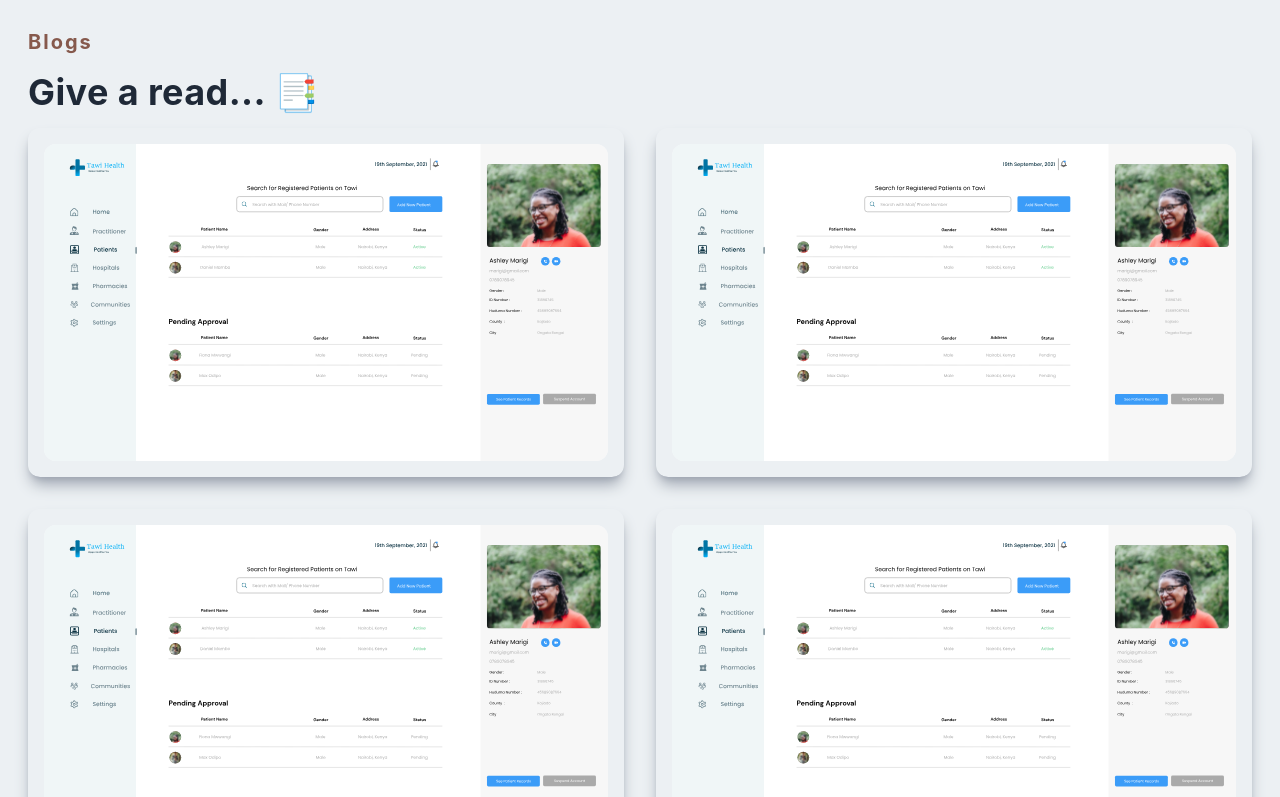
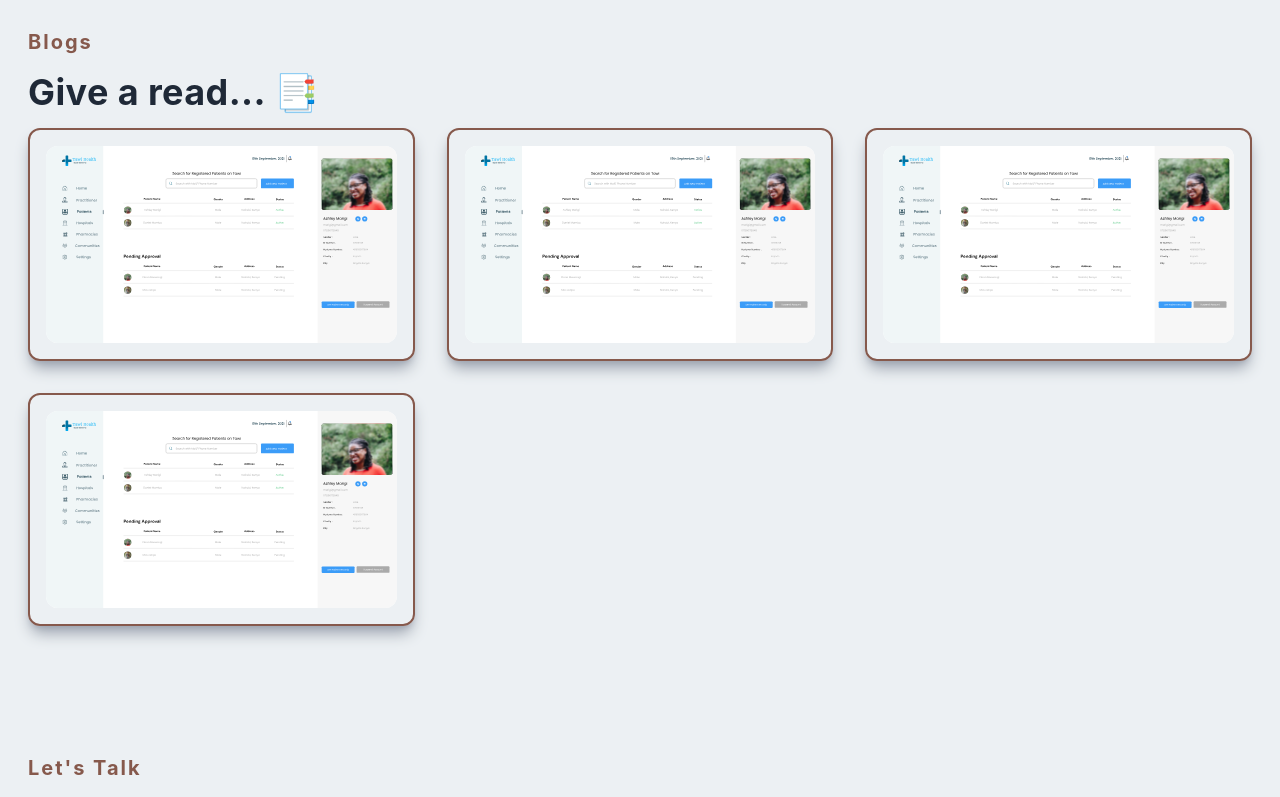
Before and after one commit to CollyneJumah/Build-for-the-weekend, a Next.js app: page / in a window 1280 px wide. Shown: the part 2320-3117 px from the top of the page. Built offline with nearby package versions, Linux system fonts and the light colour scheme.

Commit message:
chore: wip on project page design 1. changing content to blog

```diff
--- a/components/Projects.jsx
+++ b/components/Projects.jsx
@@ -10,7 +10,7 @@ export const Projects = () => {
         <div className="max-w-[1240px] mx-auto px-2 py-16">
             <p className='capitalize text-xl tracking-widest text-[#86594c] font-bold'>Blogs</p>
             <h2 className='py-4'>Give a read... 📑</h2>
-            <div className="grid md:grid-cols-2 gap-8">
+            <div className="grid md:grid-cols-3 lg:grid-cols-3 gap-8">
                 <ProjectItemsProps
                     title="Tawi Health Platform"
                     backgroundImage={tawiImage}
--- a/props/ProjectItemsProps.jsx
+++ b/props/ProjectItemsProps.jsx
@@ -4,7 +4,7 @@ import React from 'react'
 
 export const ProjectItemsProps = ({title,stack,backgroundImage,projectURL}) => {
   return (
-    <div className='relative flex items-center justify-center h-auto w-full shadow-lg shadow-gray-400 rounded-xl p-4 group hover:bg-gradient-to-r from-[#5651e5] to-[#709dff]'>
+    <div className='relative flex items-center border-2 border-[#86594c] justify-center h-auto w-full shadow-lg shadow-gray-400 rounded-xl p-4 group hover:bg-gradient-to-r from-[#86594c] to-[#493f3d]'>
         <Image className='rounded-xl group-hover:opacity-10' src={backgroundImage} alt="" />
         <div className='hidden group-hover:block absolute top-[50%] left-[50%] translate-x-[-50%] translate-y-[-50%] '>
             <h3 className='text-2xl text-white tracking-wider text-center'>{title}</h3>
```
